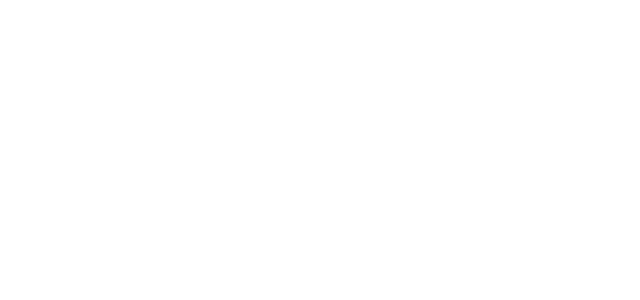
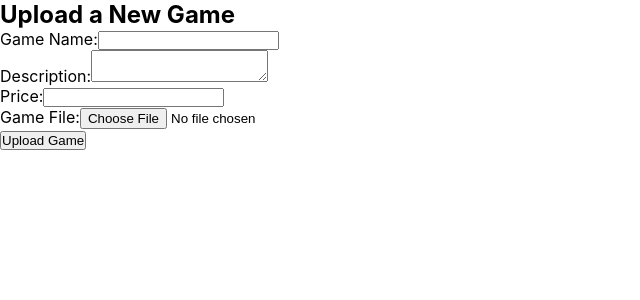
Before and after one commit to Nitsu47/GodotHub, a React (Create React App) app in the folder godothub/: page /upload in a window 1280 px wide. Before the commit this address had no page. Shown: the top 300 px of the page, without its empty margins (0-640 px from the left). Built offline with nearby package versions, Linux system fonts and the light colour scheme; a web font is replaced by a local one.

Commit message:
firebase config & upload

```diff
--- a/godothub/src/App.js
+++ b/godothub/src/App.js
@@ -2,6 +2,7 @@ import React from 'react';
 import { BrowserRouter as Router, Route, Routes } from 'react-router-dom';
 import Store from './pages/store';
 import DeveloperProfile from './pages/developer_profile';
+import UploadGame from './components/Upload_game';
 
 function App() {
   const games = [
@@ -32,6 +33,7 @@ function App() {
         <Route path="/" element={<Store games={games} />} />
         <Route path="/store" element={<Store games={games} />} />
         <Route path="/developer/:id" element={<DeveloperProfile developer={developer} />} />
+        <Route path="/upload" element={<UploadGame />} />
       </Routes>
     </Router>
   );
--- /dev/null
+++ b/godothub/src/components/Upload_game.js
@@ -0,0 +1,123 @@
+import React, { useState } from 'react';
+import { db, storage } from '../firebase';
+import { collection, addDoc } from 'firebase/firestore';
+import { ref, uploadBytesResumable, getDownloadURL } from 'firebase/storage';
+
+const UploadGame = () => {
+  const [gameData, setGameData] = useState({
+    name: '',
+    description: '',
+    price: '',
+    gameFile: null
+  });
+
+  const [uploadProgress, setUploadProgress] = useState(0);
+
+  const handleChange = (e) => {
+    const { name, value } = e.target;
+    setGameData((prevData) => ({
+      ...prevData,
+      [name]: value
+    }));
+  };
+
+  const handleFileChange = (e) => {
+    setGameData((prevData) => ({
+      ...prevData,
+      gameFile: e.target.files[0]
+    }));
+  };
+
+  const handleSubmit = async (e) => {
+    e.preventDefault();
+
+    if (!gameData.gameFile) {
+      alert("Please choose a game file to upload");
+      return;
+    }
+
+    try {
+      // Subir archivo a Firebase Storage
+      const storageRef = ref(storage, `games/${gameData.gameFile.name}`);
+      const uploadTask = uploadBytesResumable(storageRef, gameData.gameFile);
+
+      uploadTask.on(
+        'state_changed',
+        (snapshot) => {
+          const progress = (snapshot.bytesTransferred / snapshot.totalBytes) * 100;
+          setUploadProgress(progress);
+        },
+        (error) => {
+          console.error("Error uploading file:", error);
+        },
+        async () => {
+          //Obtener URL de descarga del archivo subido
+          const downloadURL = await getDownloadURL(uploadTask.snapshot.ref);
+
+          //Guardar datos del juego en Firestore
+          await addDoc(collection(db, 'games'), {
+            name: gameData.name,
+            description: gameData.description,
+            price: gameData.price,
+            gameFileURL: downloadURL,
+            createdAt: new Date()
+          });
+
+          alert("Game uploaded successfully!");
+        }
+      );
+    } catch (error) {
+      console.error("Error uploading game:", error);
+    }
+  };
+
+  return (
+    <div>
+      <h2>Upload a New Game</h2>
+      <form onSubmit={handleSubmit}>
+        <div>
+          <label>Game Name:</label>
+          <input
+            type="text"
+            name="name"
+            value={gameData.name}
+            onChange={handleChange}
+            required
+          />
+        </div>
+        <div>
+          <label>Description:</label>
+          <textarea
+            name="description"
+            value={gameData.description}
+            onChange={handleChange}
+            required
+          />
+        </div>
+        <div>
+          <label>Price:</label>
+          <input
+            type="number"
+            name="price"
+            value={gameData.price}
+            onChange={handleChange}
+            required
+          />
+        </div>
+        <div>
+          <label>Game File:</label>
+          <input
+            type="file"
+            onChange={handleFileChange}
+            accept=".zip,.rar,.7z" // Tipo de archivo que quieres aceptar
+            required
+          />
+        </div>
+        <button type="submit">Upload Game</button>
+        {uploadProgress > 0 && <p>Upload Progress: {uploadProgress}%</p>}
+      </form>
+    </div>
+  );
+};
+
+export default UploadGame;
--- /dev/null
+++ b/godothub/src/firebase.js
@@ -0,0 +1,21 @@
+// Import the functions you need from the SDKs you need
+import { initializeApp } from "firebase/app";
+import { getAnalytics } from "firebase/analytics";
+// TODO: Add SDKs for Firebase products that you want to use
+// https://firebase.google.com/docs/web/setup#available-libraries
+
+// Your web app's Firebase configuration
+// For Firebase JS SDK v7.20.0 and later, measurementId is optional
+const firebaseConfig = {
+  apiKey: "AIzaSyABRl5aa7iUfn-U4Q0syg2BaxMA-UyFsR0",
+  authDomain: "godot-hub.firebaseapp.com",
+  projectId: "godot-hub",
+  storageBucket: "godot-hub.appspot.com",
+  messagingSenderId: "554240441104",
+  appId: "1:554240441104:web:27be2f32eb465bbe644395",
+  measurementId: "G-NJ0999TZJW"
+};
+
+// Initialize Firebase
+const app = initializeApp(firebaseConfig);
+const analytics = getAnalytics(app);
```
